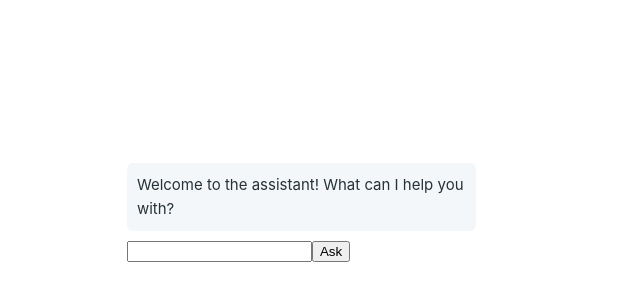
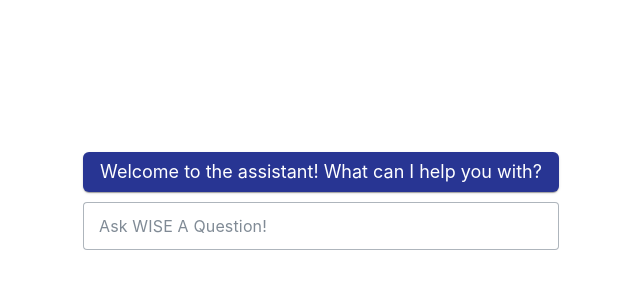
Before and after one commit to dodsoneatwit/witassistant, a Vue app in the folder wit-assistant-web/: page / in a window 1280 px wide. Shown: the part 188-488 px from the top of the page, without its empty margins (319-959 px from the left). Built offline with nearby package versions, Linux system fonts and the light colour scheme.

Commit message:
installed vuetify and added a few of their components

```diff
--- a/wit-assistant-web/package.json
+++ b/wit-assistant-web/package.json
@@ -15,9 +15,11 @@
   },
   "dependencies": {
     "pinia": "^2.1.7",
-    "vue": "^3.4.21"
+    "vue": "^3.4.21",
+    "vuetify": "^3.6.10"
   },
   "devDependencies": {
+    "@mdi/font": "^7.4.47",
     "@rushstack/eslint-patch": "^1.8.0",
     "@tsconfig/node20": "^20.1.4",
     "@types/jsdom": "^21.1.6",
--- a/wit-assistant-web/src/App.vue
+++ b/wit-assistant-web/src/App.vue
@@ -5,6 +5,17 @@ import ChatConversation from './components/ChatConversation.vue';
 
 <template>
   <main>
+    <!-- <v-toolbar class="title" color='indigo-darken-4' dark>
+      <v-row>
+        <v-col cols="2">
+        </v-col>
+        <v-col class="">
+          <v-toolbar-title class="text-center mt-3">
+            <span class="title anta-regular">WISE</span>
+          </v-toolbar-title>
+        </v-col>
+      </v-row>
+    </v-toolbar> -->
     <ChatConversation />
   </main>
 </template>
@@ -14,6 +25,10 @@ header {
   line-height: 1.5;
 }
 
+.title {
+  font-size: 2.5rem;
+  font-family:'Gill Sans', 'Gill Sans MT', Calibri, 'Trebuchet MS', sans-serif;
+}
 .logo {
   display: block;
   margin: 0 auto 2rem;
--- a/wit-assistant-web/src/components/ChatMessage.vue
+++ b/wit-assistant-web/src/components/ChatMessage.vue
@@ -12,12 +12,17 @@ defineProps({
 
 <template>
   <div class="chat-message">
-    <div class="message-box" :class="{
-      sent: message.sender === 'self',
-      recieved: message.sender !== 'self'
-    }">
-      {{ message.text }}
-    </div>
+    <v-chip
+      size="x-large"
+      density="comfortable"
+      variant="elevated"
+      :color= "message.sender === 'self' ? 'amber-accent-1' : 'indigo-darken-3'"
+      class="message-box" :class="{
+        sent: message.sender === 'self',
+        recieved: message.sender !== 'self'
+      }">
+        {{ message.text }}
+  </v-chip>
   </div>
 </template>
 
@@ -28,7 +33,7 @@ defineProps({
 .message-box {
   border-radius: 6px;
   padding: 10px;
-  max-width: 90%;
+  max-width: 100%;
 }
 
 .message-box.sent {
--- a/wit-assistant-web/src/components/MessageEditor.vue
+++ b/wit-assistant-web/src/components/MessageEditor.vue
@@ -17,13 +17,32 @@ function sendMessage() {
 
   text.value = '';
 }
+
 </script>
 
 <template>
-  <form @submit.prevent="sendMessage" class="question-box">
-    <input type="text" :disabled v-model="text">
-    <button type="submit" :disabled >Ask</button>
-  </form>
+  <v-form @submit.prevent="sendMessage" class="question-box">
+    <v-text-field
+      type="text"
+      :disabled="disabled"
+      density="comfortable"
+      variant="outlined"
+      label="Ask WISE A Question!"
+      color="white"
+      v-model="text"
+    >
+      <template v-slot:append-inner>
+        <v-btn
+          @click="sendMessage"
+          type="submit"
+          :disabled="disabled"
+          color="white"
+          icon="mdi-chevron-up"
+          variant="text"
+        ></v-btn>
+      </template>
+    </v-text-field>
+  </v-form>
 </template>
 
 <style>
--- a/wit-assistant-web/src/main.ts
+++ b/wit-assistant-web/src/main.ts
@@ -1,11 +1,28 @@
 import './assets/main.css'
 
+// Vuetify
+import 'vuetify/styles'
+import { createVuetify } from 'vuetify'
+import '@mdi/font/css/materialdesignicons.css' // Ensure you are using css-loader
+import * as components from 'vuetify/components'
+import * as directives from 'vuetify/directives'
+
+// Create App
 import { createApp } from 'vue'
 import { createPinia } from 'pinia'
 import App from './App.vue'
 
+const vuetify = createVuetify({
+    components,
+    directives,
+    icons: {
+        defaultSet: 'mdi',
+      },
+})
+
 const app = createApp(App)
 
 app.use(createPinia())
+app.use(vuetify)
 
 app.mount('#app')
```
Also changed, not shown: 2 other files (tests, documents, lock files or other folders).
